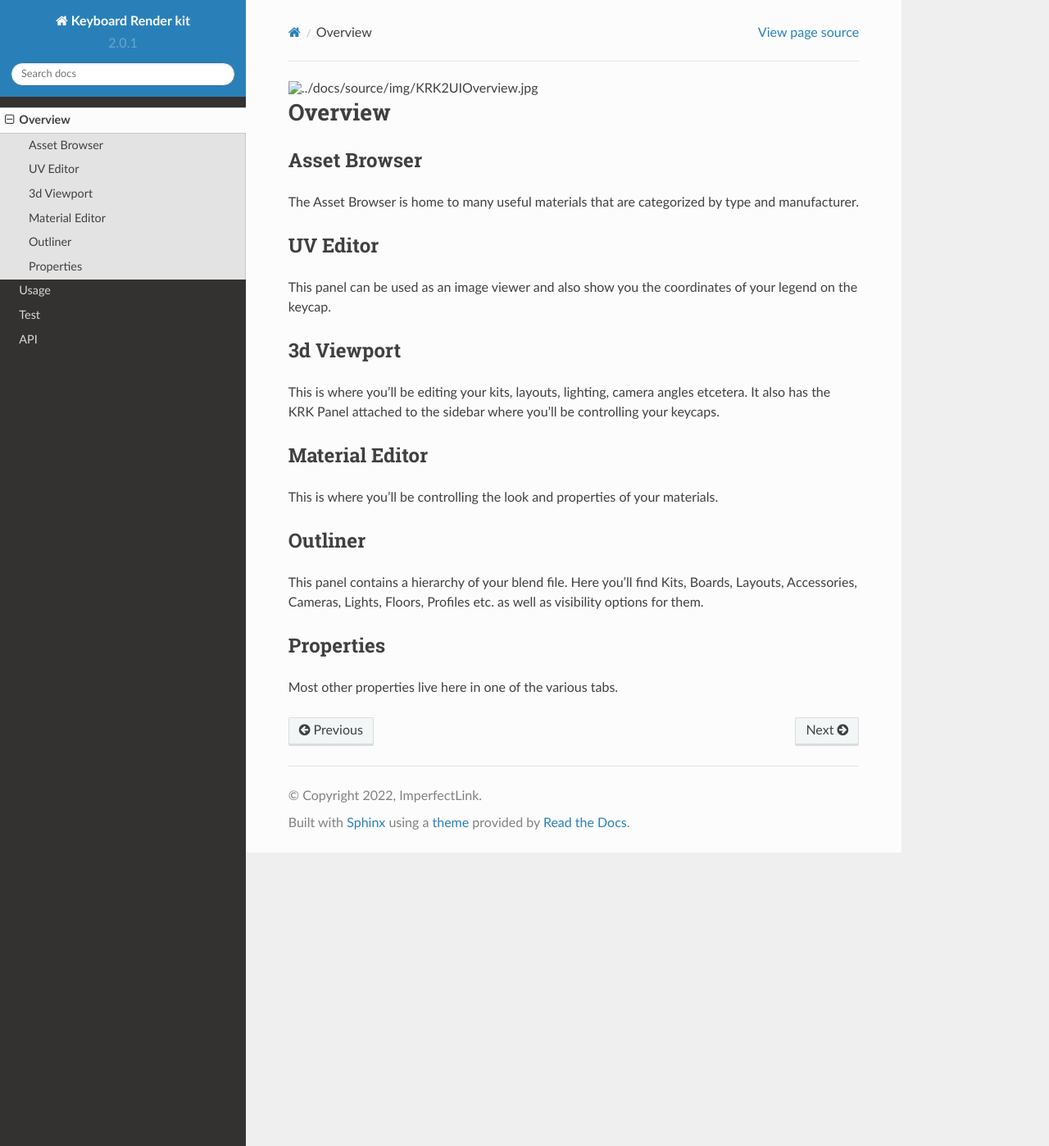
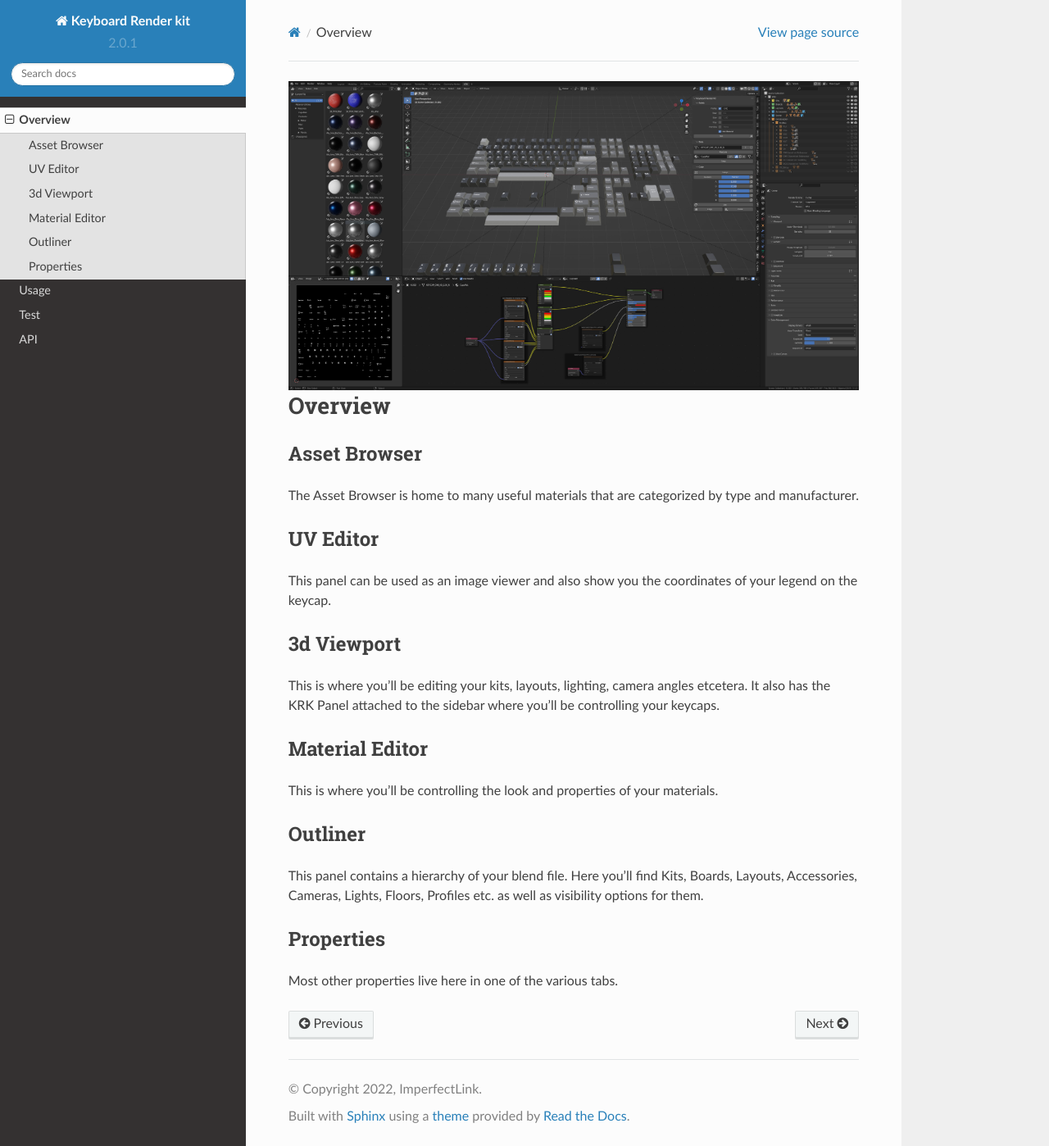
Before and after one commit to imperfectlink/KeyboardRenderKit, a Sphinx documentation site: the page built from docs/source/overview.rst, in a window 1280 px wide and 1398 px high. Shown: the whole window at 82% size. Built offline with Sphinx 7.4.7 and the Read the Docs theme 2.0.0, drawn with Linux system fonts in a browser that asks for light colours.

Commit message:
Update overview.rst

```diff
--- a/docs/source/overview.rst
+++ b/docs/source/overview.rst
@@ -1,4 +1,4 @@
-.. image:: ../docs/source/img/KRK2UIOverview.jpg
+.. image:: img/KRK2UIOverview.jpg
 
 Overview
 =====
```
